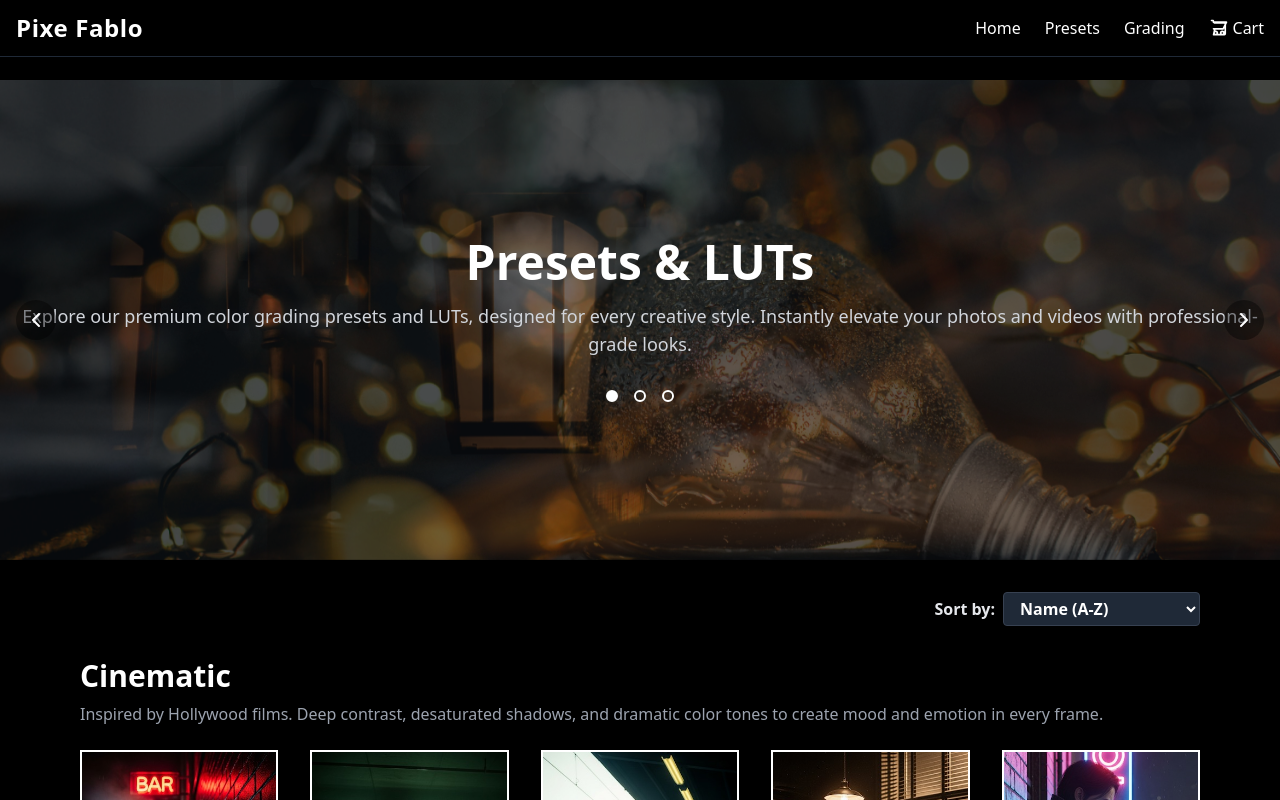
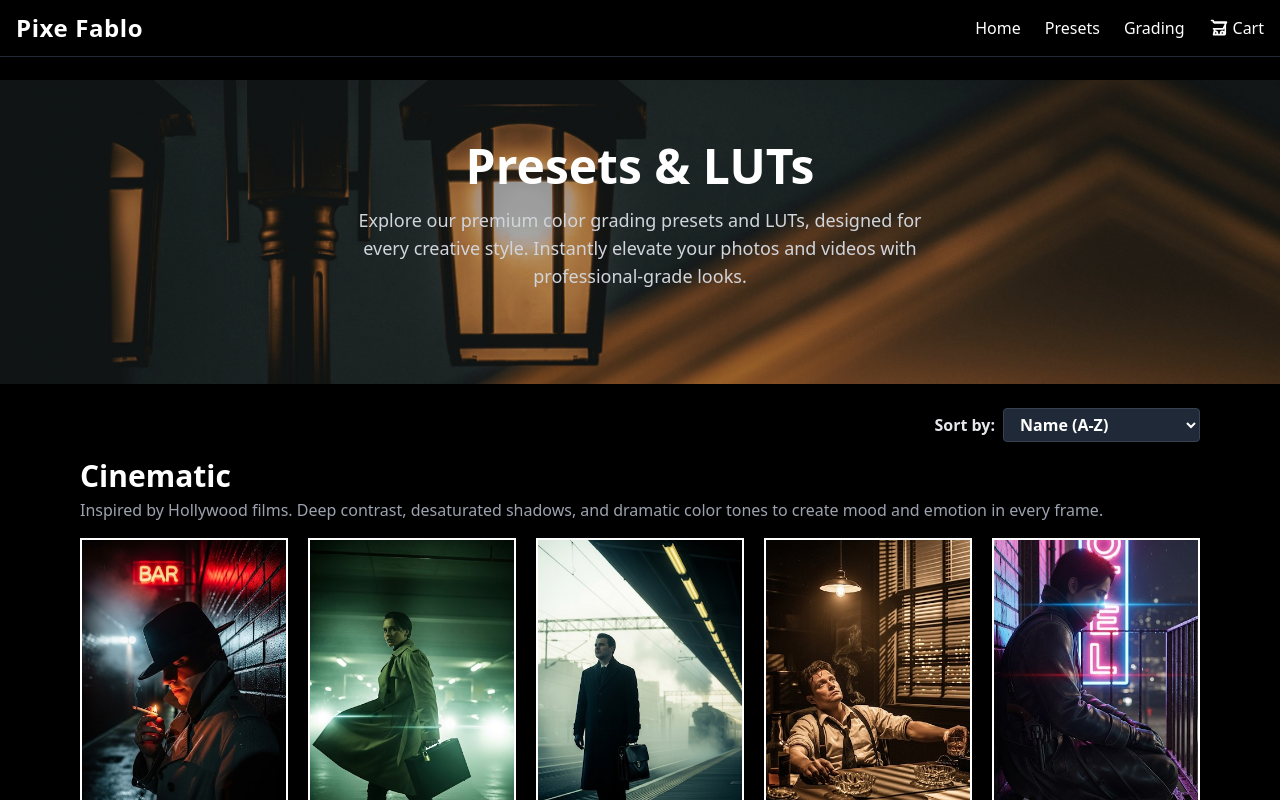
Before and after one commit to adbhargav/pixel, a React (Vite) app: page /presets in a window 1280 px wide. Shown: the top 800 px of the page. Built offline with nearby package versions, Linux system fonts and the light colour scheme.

Commit message:
Presets.jsx

```diff
--- a/src/pages/Presets.jsx
+++ b/src/pages/Presets.jsx
@@ -1,13 +1,9 @@
-import React, { useEffect, useState, useRef } from "react";
+import React, { useState } from "react";
 import { useNavigate } from "react-router-dom";
 import { presetSections } from "../data/presetsData";
 
-// HERO SECTION IMAGES
-const heroImages = [
-  "/assets/hero1.png",
-  "/assets/hero2.png",
-  "/assets/hero3.png",
-];
+// HERO SECTION IMAGE (only one image)
+const HERO_IMAGE = "/assets/hero3.png";
 
 const SORT_OPTIONS = [
   { value: "name-asc", label: "Name (A-Z)" },
@@ -39,44 +35,8 @@ function sortPresets(presets, sortBy) {
 }
 
 export default function Presets() {
-  // HERO SLIDER LOGIC
-  const [current, setCurrent] = useState(0);
-  const timerRef = useRef(null);
+  const [sortBy, setSortBy] = useState("name-asc");
   const navigate = useNavigate();
-
-  // Sort state
-  const [sortBy, setSortBy] = useState("name-asc");
-
-  useEffect(() => {
-    timerRef.current = setInterval(() => {
-      setCurrent((prev) => (prev + 1) % heroImages.length);
-    }, 2000);
-    return () => clearInterval(timerRef.current);
-  }, []);
-
-  const handleRadioChange = (idx) => {
-    clearInterval(timerRef.current);
-    setCurrent(idx);
-    timerRef.current = setInterval(() => {
-      setCurrent((prev) => (prev + 1) % heroImages.length);
-    }, 2000);
-  };
-
-  const handlePrev = () => {
-    clearInterval(timerRef.current);
-    setCurrent((prev) => (prev - 1 + heroImages.length) % heroImages.length);
-    timerRef.current = setInterval(() => {
-      setCurrent((prev) => (prev + 1) % heroImages.length);
-    }, 2000);
-  };
-
-  const handleNext = () => {
-    clearInterval(timerRef.current);
-    setCurrent((prev) => (prev + 1) % heroImages.length);
-    timerRef.current = setInterval(() => {
-      setCurrent((prev) => (prev + 1) % heroImages.length);
-    }, 2000);
-  };
 
   // Helper for route
   const getPresetLink = (section, preset) => {
@@ -86,68 +46,26 @@ export default function Presets() {
   return (
     <div className="min-h-screen bg-black text-white font-sans pb-24 pt-20">
       {/* HERO SECTION */}
-      <section className="relative w-full h-[60vh] flex items-center justify-center overflow-hidden">
-        {/* Background slideshow */}
-        <div className="absolute inset-0 w-full h-full">
-          {heroImages.map((img, idx) => (
-            <img
-              key={img}
-              src={img}
-              alt={`Presets Hero ${idx + 1}`}
-              className={`absolute inset-0 w-full h-full object-cover transition-opacity duration-700 ${
-                idx === current ? "opacity-100" : "opacity-0"
-              }`}
-              style={{ zIndex: idx === current ? 1 : 0 }}
-            />
-          ))}
-          <div className="absolute inset-0 bg-black bg-opacity-60"></div>
-        </div>
-        {/* Left Arrow */}
-        <button
-          aria-label="Previous"
-          onClick={handlePrev}
-          className="absolute left-4 top-1/2 -translate-y-1/2 z-20 bg-black bg-opacity-40 p-2 rounded-full hover:bg-opacity-70 transition"
-        >
-          <svg width="24" height="24" fill="none" stroke="white" strokeWidth={2} strokeLinecap="round" strokeLinejoin="round">
-            <path d="M15 18l-6-6 6-6" />
-          </svg>
-        </button>
-        {/* Right Arrow */}
-        <button
-          aria-label="Next"
-          onClick={handleNext}
-          className="absolute right-4 top-1/2 -translate-y-1/2 z-20 bg-black bg-opacity-40 p-2 rounded-full hover:bg-opacity-70 transition"
-        >
-          <svg width="24" height="24" fill="none" stroke="white" strokeWidth={2} strokeLinecap="round" strokeLinejoin="round">
-            <path d="M9 6l6 6-6 6" />
-          </svg>
-        </button>
+      <section className="relative w-full h-[38vh] min-h-[220px] flex items-center justify-center overflow-hidden mb-4">
+        {/* Background image */}
+        <img
+          src={HERO_IMAGE}
+          alt="Presets Hero"
+          className="absolute inset-0 w-full h-full object-cover"
+          style={{ zIndex: 1 }}
+        />
+        <div className="absolute inset-0 bg-black bg-opacity-30 z-10"></div>
         {/* Hero Content */}
-        <div className="relative z-10 text-center text-white w-full">
-          <h1 className="text-5xl font-extrabold mb-4">Presets & LUTs</h1>
-          <p className="text-lg text-gray-300 mb-8 px-4">
+        <div className="relative z-20 text-center text-white w-full px-3 flex flex-col items-center justify-center">
+          <h1 className="text-2xl sm:text-4xl md:text-5xl font-extrabold mb-3 sm:mb-4">Presets & LUTs</h1>
+          <p className="text-sm sm:text-base md:text-lg text-gray-300 mb-4 sm:mb-8 max-w-xl">
             Explore our premium color grading presets and LUTs, designed for every creative style. Instantly elevate your photos and videos with professional-grade looks.
           </p>
-          {/* SMALL RADIO BUTTONS FOR SLIDES */}
-          <form className="mt-8 flex justify-center gap-4">
-            {heroImages.map((_, idx) => (
-              <label key={idx} className="flex flex-col items-center cursor-pointer">
-                <input
-                  type="radio"
-                  name="hero-slider"
-                  checked={current === idx}
-                  onChange={() => handleRadioChange(idx)}
-                  className="peer appearance-none w-3 h-3 rounded-full border-2 border-white checked:bg-white checked:border-white transition"
-                />
-                <span className="sr-only">{`Slide ${idx + 1}`}</span>
-              </label>
-            ))}
-          </form>
         </div>
       </section>
 
       {/* SORT BUTTON */}
-      <div className="max-w-6xl mx-auto px-4 mt-8 flex justify-end items-center">
+      <div className="max-w-6xl mx-auto px-4 mt-6 flex justify-end items-center">
         <label htmlFor="sortPresets" className="mr-2 font-semibold text-gray-200">
           Sort by:
         </label>
@@ -164,13 +82,16 @@ export default function Presets() {
       </div>
 
       {/* Sectioned Preset Categories */}
-      <section className="max-w-6xl mx-auto px-4 mt-8">
+      <section className="max-w-6xl mx-auto px-4 mt-4">
         {presetSections.map((section, idx) => (
-          <div key={section.title} className="mb-16">
-            <h2 className="text-3xl font-bold mb-2">{section.title}</h2>
-            <p className="text-gray-400 mb-6">{section.description}</p>
-            <div className="grid grid-cols-2 md:grid-cols-3 lg:grid-cols-5 gap-8">
-              {sortPresets(section.presets, sortBy).map((preset, pidx) => {
+          <div
+            key={section.title}
+            className={`mb-4 ${idx === presetSections.length - 1 ? "mb-0" : ""}`}
+          >
+            <h2 className="text-2xl sm:text-3xl font-bold mb-1">{section.title}</h2>
+            <p className="text-gray-400 mb-4 text-sm sm:text-base">{section.description}</p>
+            <div className="grid grid-cols-2 md:grid-cols-3 lg:grid-cols-5 gap-5">
+              {sortPresets(section.presets, sortBy).map((preset) => {
                 const presetLink = getPresetLink(section, preset);
                 return (
                   <div
```
